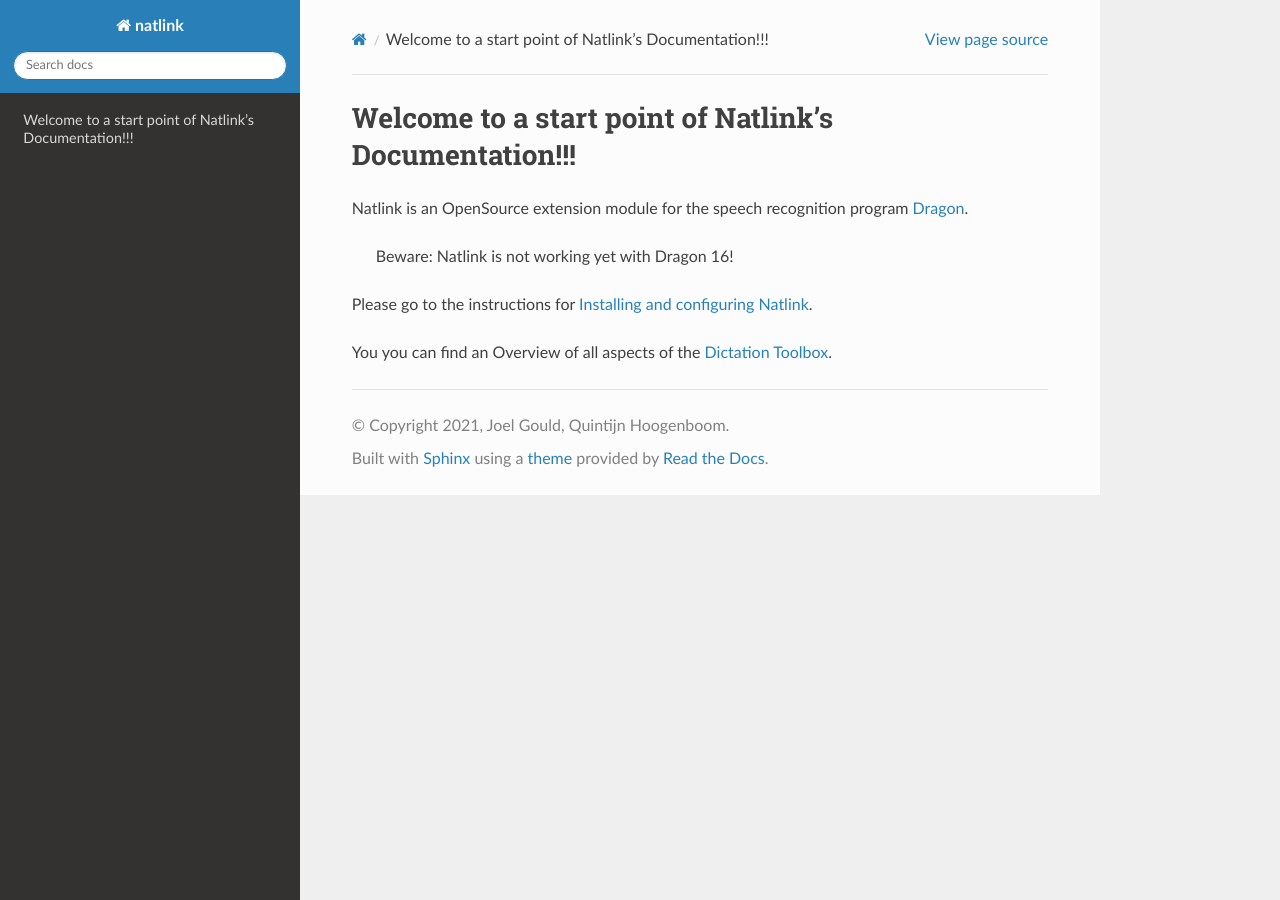
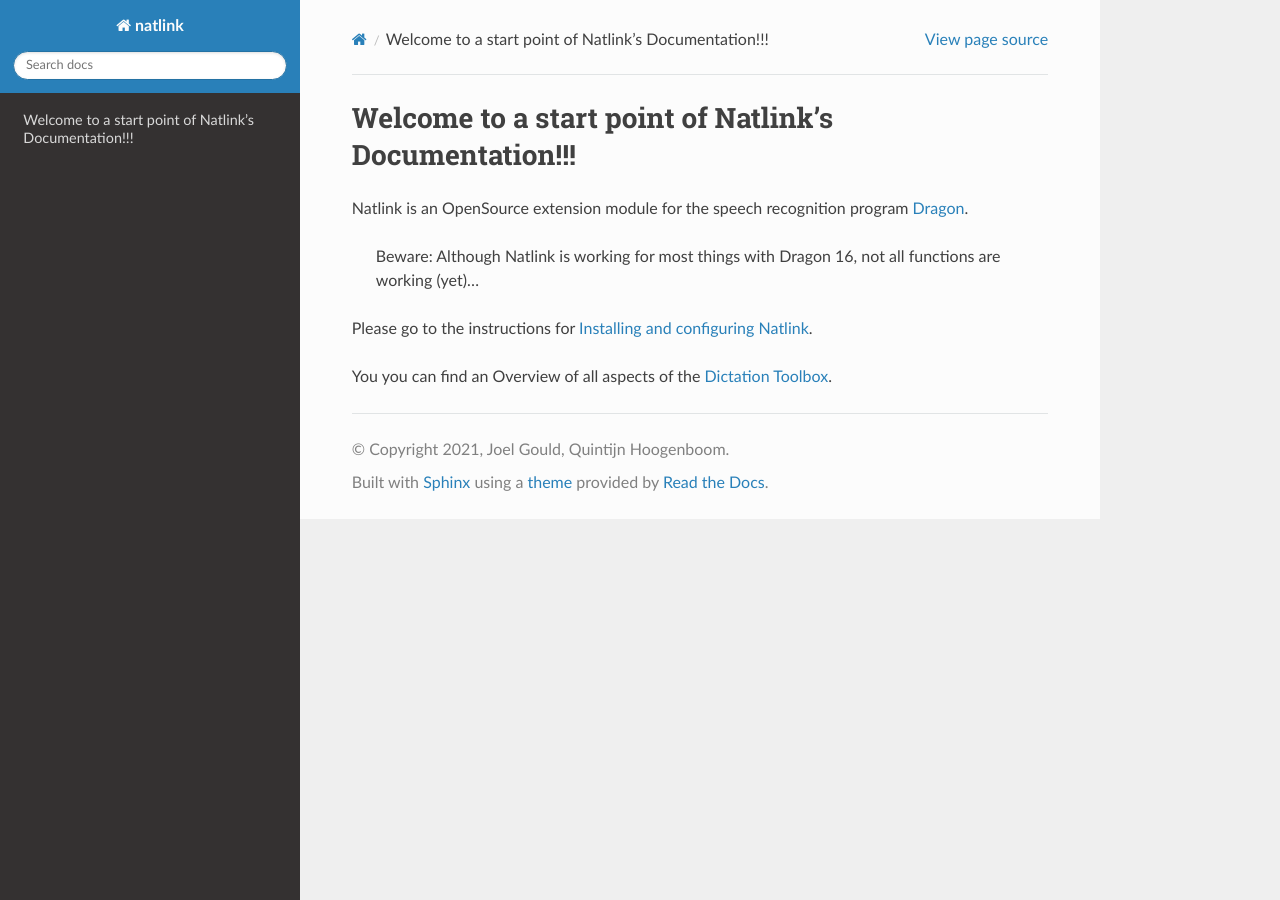
Before and after one commit to dictation-toolbox/natlink, a Sphinx documentation site: the page built from documentation/index.rst, in a window 1280 px wide. Built offline with Sphinx 7.4.7 and the Read the Docs theme 3.1.0, drawn with Linux system fonts in a browser that asks for light colours.

Commit message:
one line of documentation...

```diff
--- a/documentation/index.rst
+++ b/documentation/index.rst
@@ -3,7 +3,7 @@
 
 Natlink is an OpenSource extension module for the speech recognition program Dragon_.
 
-    Beware: Natlink is not working yet with Dragon 16!
+    Beware: Although Natlink is working for most things with Dragon 16, not all functions are working (yet)...
 
 Please go to the instructions for `Installing and configuring Natlink`_.
 
```
